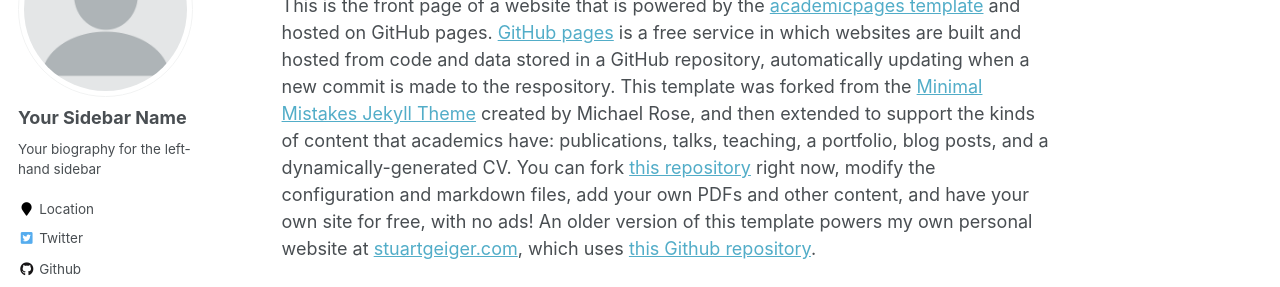
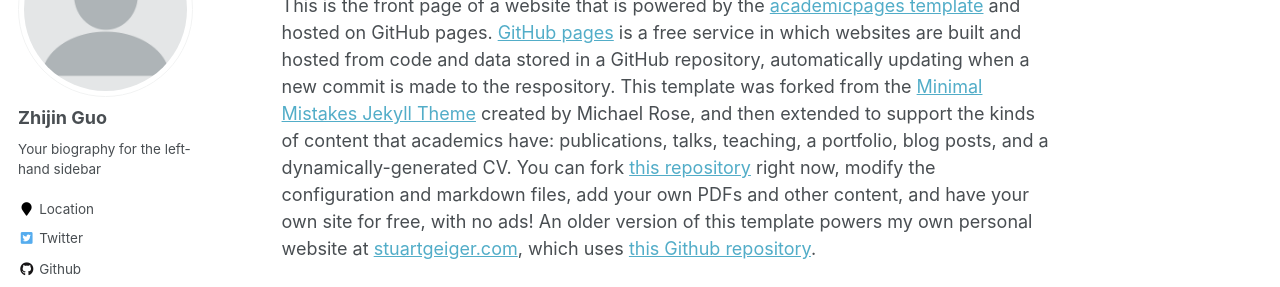
Before and after one commit to ZhijinGuo/ZhijinGuo.github.io, a Jekyll site: the page built from _pages/about.md, in a window 1280 px wide. Shown: the part 196-483 px from the top of the page. Built offline with Jekyll 4.4.1, drawn with Linux system fonts in a browser that asks for light colours; some web fonts are replaced.

Commit message:
Update _config.yml

```diff
--- a/_config.yml
+++ b/_config.yml
@@ -80,7 +80,7 @@
 
 # Site Author
 author:
-  name             : "Your Sidebar Name"
+  name             : "Zhijin Guo"
   avatar           : "profile.png"
   bio              : "Your biography for the left-hand sidebar"
   location         : "Location"
```
